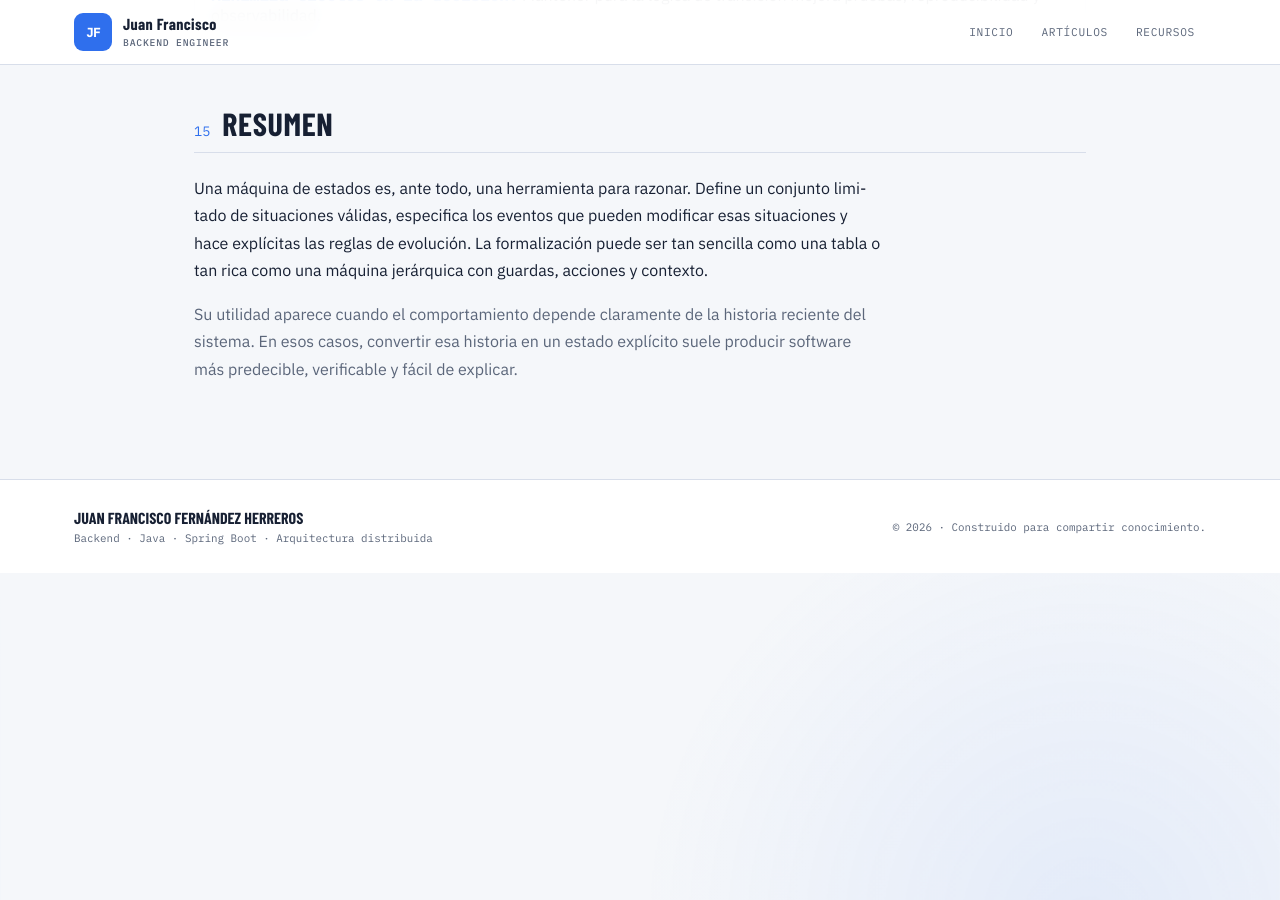
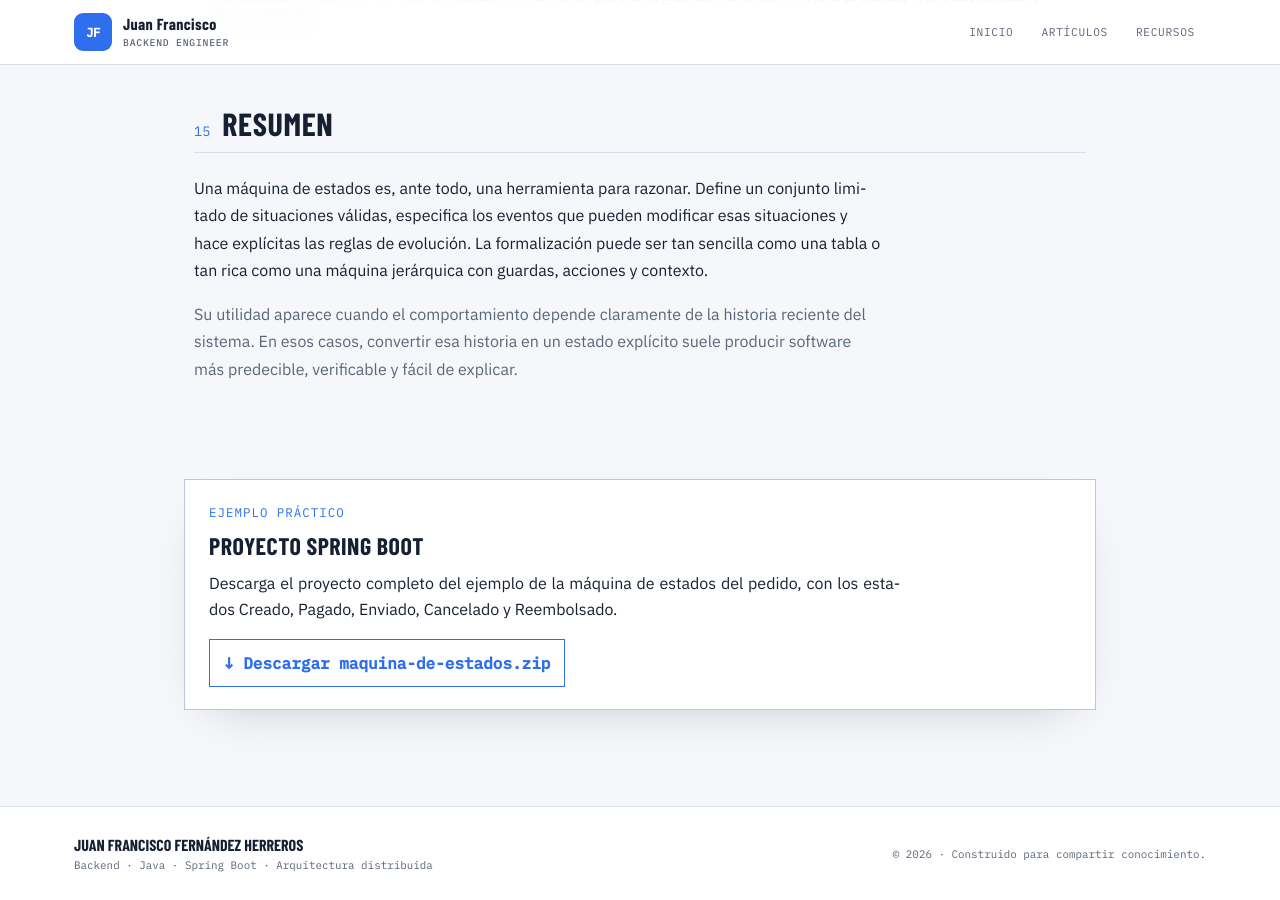
Before and after one commit to juanfranciscofernandezherreros/juanfranciscofernandezherreros.github.io, a Jekyll site: the page built from state-machines-theory-es.html, in a window 1280 px wide and 900 px high, scrolled down 6450 px. Built offline with Jekyll 4.4.1, drawn with Linux system fonts in a browser that asks for light colours.

Commit message:
Add state machine example download to article

```diff
--- a/_layouts/article.html
+++ b/_layouts/article.html
@@ -7,3 +7,13 @@ layout: default
   {% for tag in page.tags %}<a class="badge badge-tag" href="{{ '/' | relative_url }}?tag={{ tag | slugify }}">#{{ tag }}</a>{% endfor %}
 </div>
 {{ content }}
+{% if page.url == '/state-machines/es/' %}
+<section style="max-width:960px;margin:0 auto 96px;padding:0 24px;">
+  <div style="background:var(--surface,#fff);border:1px solid var(--line-strong,#9fb0ac);padding:22px 24px;box-shadow:var(--shadow,0 1px 2px rgba(20,32,43,.06));">
+    <p style="margin:0 0 8px;font-family:'IBM Plex Mono',monospace;font-size:.78rem;letter-spacing:.08em;text-transform:uppercase;color:var(--accent,#1d5c8a);">Ejemplo práctico</p>
+    <h2 style="margin:0 0 10px;">Proyecto Spring Boot</h2>
+    <p style="margin:0 0 16px;">Descarga el proyecto completo del ejemplo de la máquina de estados del pedido, con los estados Creado, Pagado, Enviado, Cancelado y Reembolsado.</p>
+    <p style="margin:0;"><a href="{{ '/assets/downloads/maquina-de-estados.zip' | relative_url }}" download style="display:inline-block;padding:10px 14px;border:1px solid var(--accent,#1d5c8a);text-decoration:none;font-family:'IBM Plex Mono',monospace;font-weight:600;">↓ Descargar maquina-de-estados.zip</a></p>
+  </div>
+</section>
+{% endif %}
```
